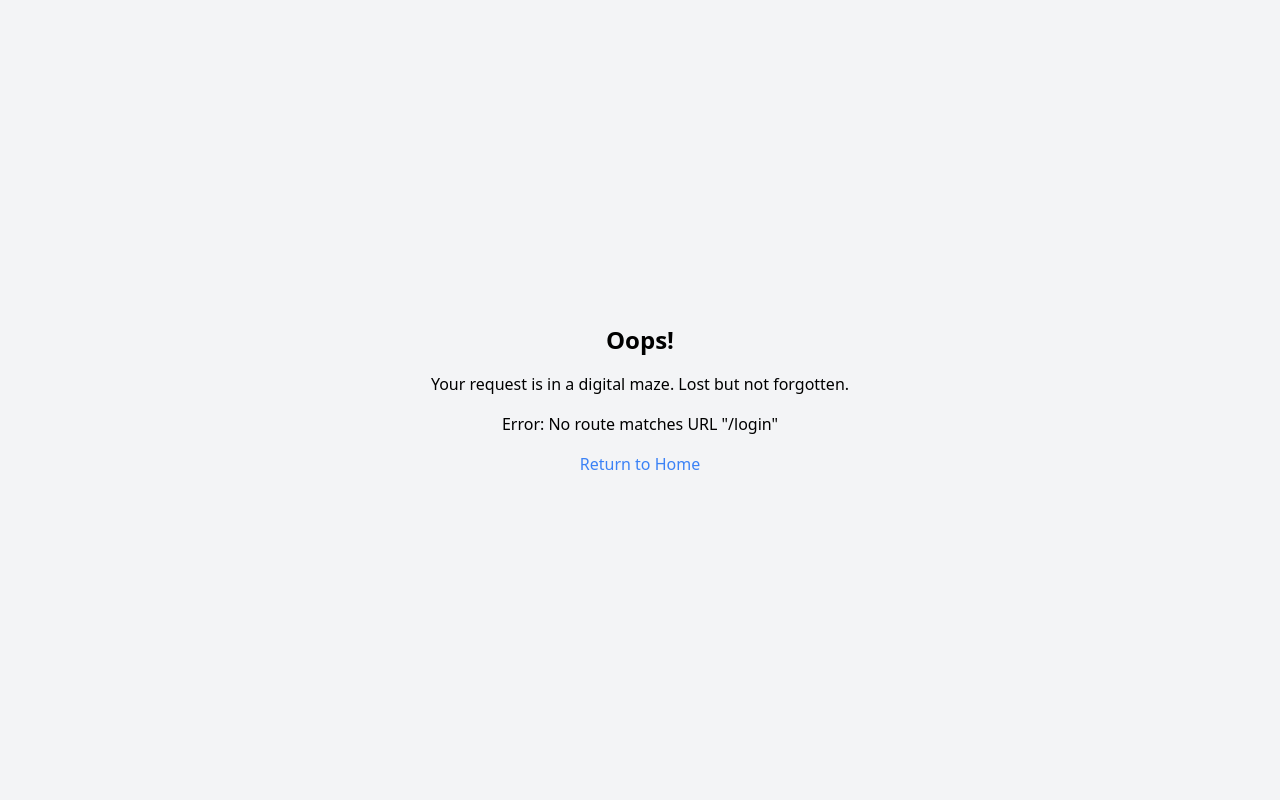
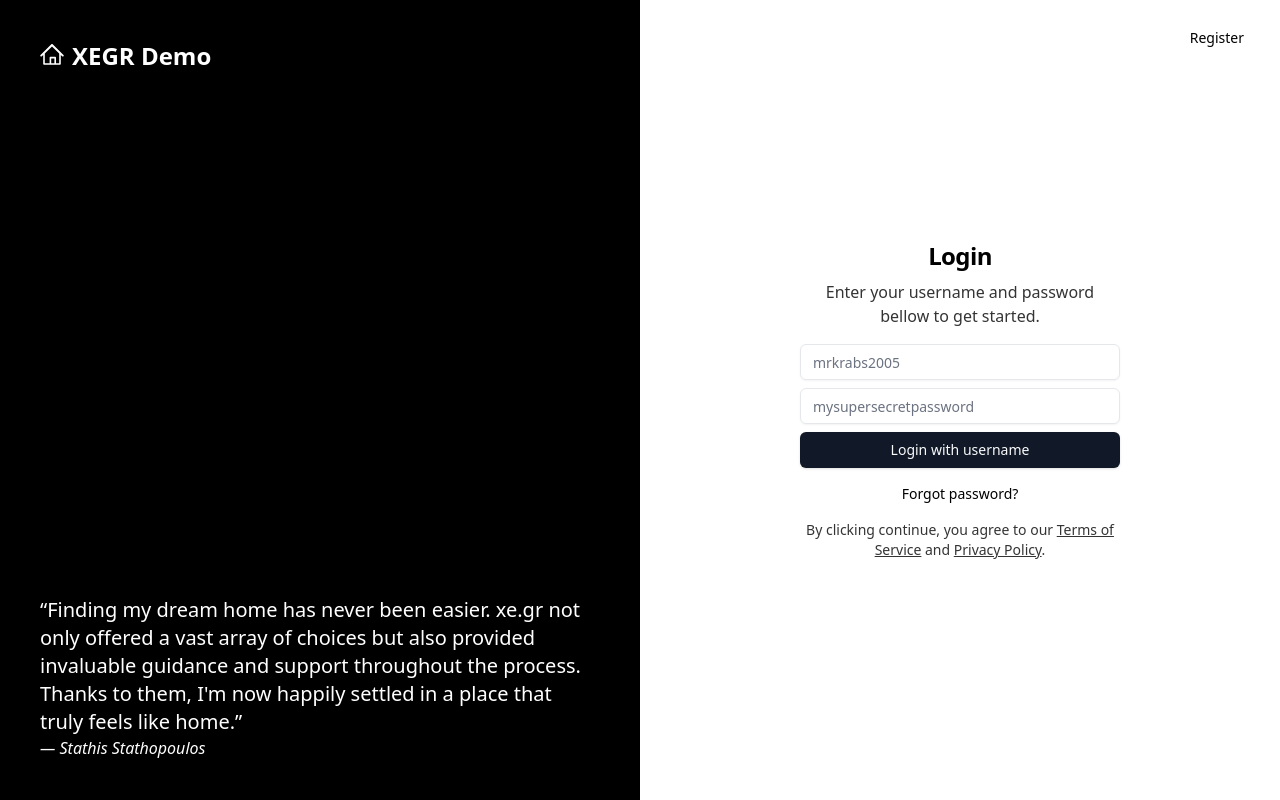
Before and after one commit to stathis1998/xegr-monorepo, a React (Vite) app in the folder packages/react-frontend/: page /login in a window 1280 px wide. Built offline with nearby package versions, Linux system fonts and the light colour scheme.

Commit message:
Added login page and react-query for api calls

```diff
--- a/packages/react-frontend/package.json
+++ b/packages/react-frontend/package.json
@@ -18,6 +18,7 @@
     "react": "^18.2.0",
     "react-dom": "^18.2.0",
     "react-router-dom": "^6.22.1",
+    "sonner": "^1.4.0",
     "tailwind-merge": "^2.2.1",
     "tailwindcss-animate": "^1.0.7"
   },
--- a/packages/react-frontend/src/main.tsx
+++ b/packages/react-frontend/src/main.tsx
@@ -3,8 +3,12 @@ import ReactDOM from "react-dom/client";
 import { App } from "./App";
 import "./index.css";
 
+import { Toaster, toast } from "sonner";
+
 import { createBrowserRouter, RouterProvider } from "react-router-dom";
 import { ErrorPage } from "./pages/error/ErrorPage";
+import { Login } from "./pages/auth/login";
+import { Register } from "./pages/auth/register";
 
 const router = createBrowserRouter([
   {
@@ -12,10 +16,31 @@ const router = createBrowserRouter([
     element: <App />,
     errorElement: <ErrorPage />,
   },
+  {
+    path: "/login",
+    element: <Login />,
+    errorElement: <ErrorPage />,
+  },
+  {
+    path: "/register",
+    element: <Register />,
+    errorElement: <ErrorPage />,
+  },
+  {
+    path: "/terms-of-service",
+    element: <div>Terms of Service</div>,
+    errorElement: <ErrorPage />,
+  },
+  {
+    path: "/privacy-policy",
+    element: <div>Privacy Policy</div>,
+    errorElement: <ErrorPage />,
+  },
 ]);
 
 ReactDOM.createRoot(document.getElementById("root")!).render(
   <React.StrictMode>
+    <Toaster />
     <RouterProvider router={router} />
   </React.StrictMode>
 );
--- a/packages/react-frontend/src/pages/auth/login.tsx
+++ b/packages/react-frontend/src/pages/auth/login.tsx
@@ -1,3 +1,87 @@
+import { Link, useNavigate } from "react-router-dom";
+
+import { Button } from "@/components/ui/button";
+import { Input } from "@/components/ui/input";
+import { Separator } from "@/components/ui/separator";
+
+import { HomeIcon, PersonIcon } from "@radix-ui/react-icons";
+
+import { useUser } from "@/hooks/useUser";
+import { toast } from "sonner";
+
 export function Login() {
-  return <>Login</>;
+  const navigate = useNavigate();
+
+  const user = useUser();
+  if (user) {
+    navigate("/");
+  }
+
+  return (
+    <div className="flex h-full">
+      <div className="flex-1 bg-black p-10 text-white md:flex flex-col max-w-7xl hidden">
+        <div className="font-bold text-2xl flex items-center gap-2">
+          <HomeIcon className="w-6 h-6" /> <span>XEGR Demo</span>
+        </div>
+        <div className="flex-1" />
+        <blockquote>
+          <p>
+            <q className="text-xl">
+              Finding my dream home has never been easier. <span>xe.gr</span>{" "}
+              not only offered a vast array of choices but also provided
+              invaluable guidance and support throughout the process. Thanks to
+              them, I'm now happily settled in a place that truly feels like
+              home.
+            </q>
+          </p>
+          <span className="italic">&mdash; Stathis Stathopoulos</span>
+        </blockquote>
+      </div>
+      <div className="flex-1 bg-white p-10 flex justify-center items-center max-w-7xl relative">
+        <div className="absolute top-5 right-5">
+          <Button variant={"ghost"} onClick={() => navigate("/register")}>
+            Register
+          </Button>
+        </div>
+        <div className="max-w-xs w-full text-center">
+          <div className="space-y-2">
+            <h2 className="text-2xl font-semibold tracking-tight">Login</h2>
+            <p className="text-black/80">
+              Enter your username and password bellow to get started.
+            </p>
+          </div>
+          <div className="space-y-2 pt-4">
+            <Input placeholder="mrkrabs2005" />
+            <Input placeholder="mysupersecretpassword" type="password" />
+            <Button className="w-full">Login with username</Button>
+            <Button
+              variant={"ghost"}
+              className="w-full"
+              onClick={() => toast.warning("Well, that's awkward...")}
+            >
+              Forgot password?
+            </Button>
+
+            <p className="text-sm text-black/80">
+              By clicking continue, you agree to our{" "}
+              <Link
+                to={"/terms-of-service"}
+                className="underline hover:text-black"
+              >
+                Terms of Service
+              </Link>{" "}
+              and{" "}
+              <Link
+                to={"/privacy-policy"}
+                className="underline hover:text-black"
+              >
+                Privacy Policy
+              </Link>
+              .
+            </p>
+          </div>
+        </div>
+      </div>
+    </div>
+  );
 }
--- a/packages/react-frontend/src/pages/auth/register.tsx
+++ b/packages/react-frontend/src/pages/auth/register.tsx
@@ -1,14 +1,27 @@
+import { Link, useNavigate } from "react-router-dom";
+
 import { Button } from "@/components/ui/button";
 import { Input } from "@/components/ui/input";
 import { Separator } from "@/components/ui/separator";
-import { PersonIcon } from "@radix-ui/react-icons";
-import { Link } from "react-router-dom";
+
+import { HomeIcon, PersonIcon } from "@radix-ui/react-icons";
+
+import { useUser } from "@/hooks/useUser";
 
 export function Register() {
+  const navigate = useNavigate();
+
+  const user = useUser();
+  if (user) {
+    navigate("/");
+  }
+
   return (
     <div className="flex h-full">
       <div className="flex-1 bg-black p-10 text-white md:flex flex-col max-w-7xl hidden">
-        <div className="font-bold text-2xl">XEGR Demo</div>
+        <div className="font-bold text-2xl flex items-center gap-2">
+          <HomeIcon className="w-6 h-6" /> <span>XEGR Demo</span>
+        </div>
         <div className="flex-1" />
         <blockquote>
           <p>
@@ -25,7 +38,9 @@ export function Register() {
       </div>
       <div className="flex-1 bg-white p-10 flex justify-center items-center max-w-7xl relative">
         <div className="absolute top-5 right-5">
-          <Button variant={"ghost"}>Login</Button>
+          <Button variant={"ghost"} onClick={() => navigate("/login")}>
+            Login
+          </Button>
         </div>
         <div className="max-w-xs w-full text-center">
           <div className="space-y-2">
```
Also changed, not shown: 1 other file (tests, documents, lock files or other folders).
